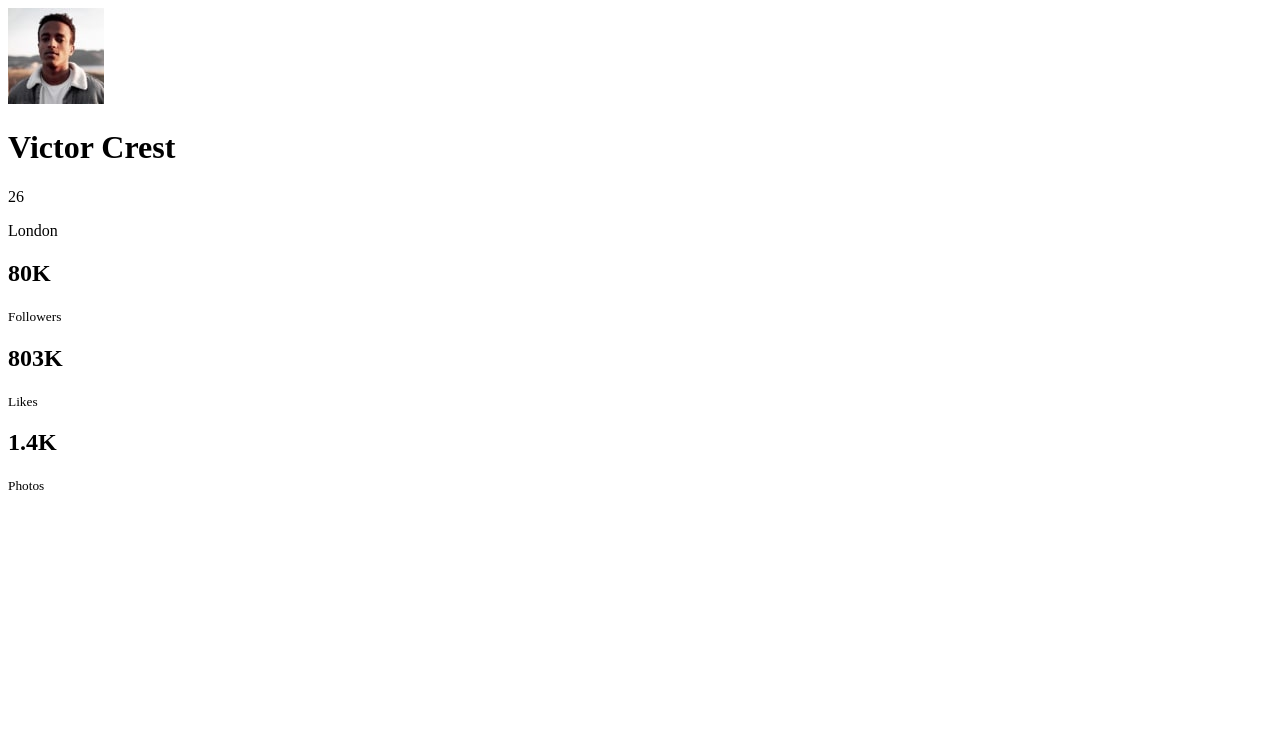
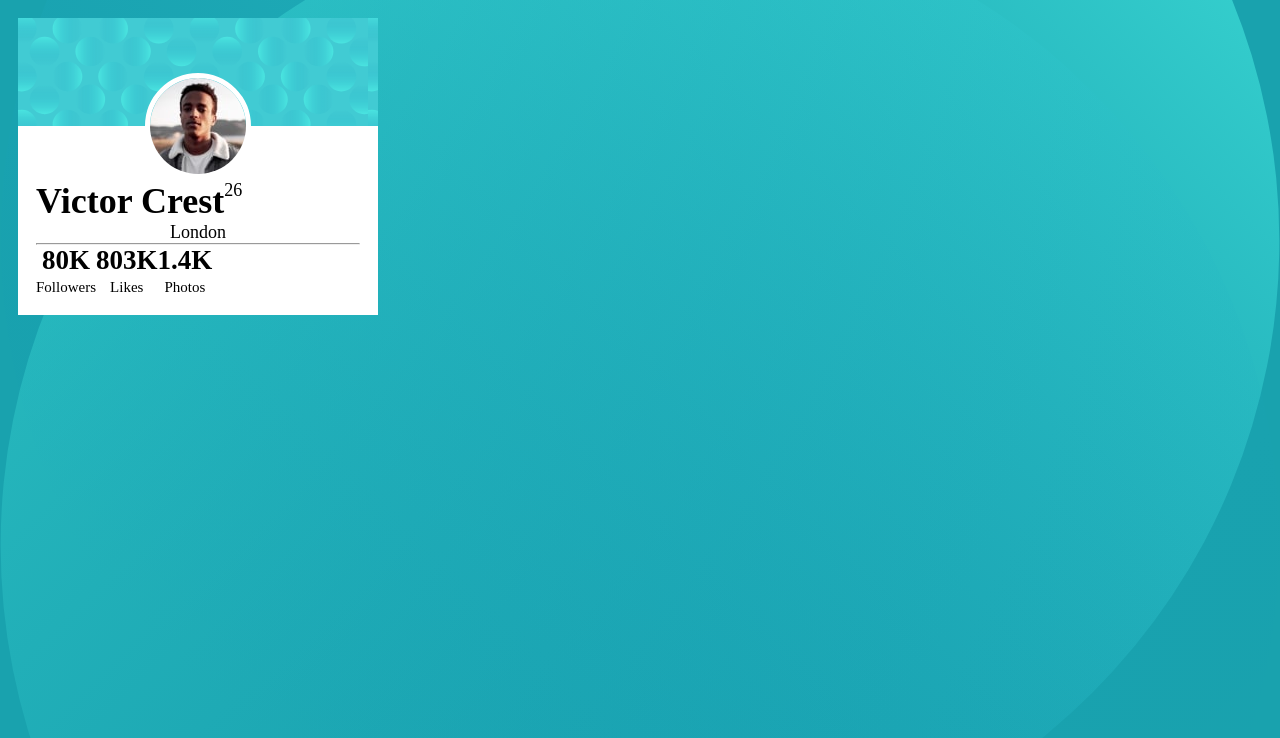
Before and after one commit to juan26468818/profile-card-component, a plain HTML site: page index.html in a window 1280 px wide. Drawn offline with Linux system fonts and the light colour scheme.

Commit message:
add styles and adjust movile bg

```diff
--- a/index.html
+++ b/index.html
@@ -10,15 +10,17 @@
 </head>
 <body>
     <main>
-        <div>
-            <img src="./img/image-victor.jpg">
+        <div class="top-card">
+            <img src="./img/image-victor.jpg" alt="Victors profile picture" class="profile-pic">
         </div>
-        <div>
+        <div class="bottom-card">
+            <div class="profile-info">
                 <h1>Victor Crest</h1>
                 <p>26</p>
             </div>
             <p>London</p>
-        <div>
+            <hr>
+            <div class="stats-container">
                 <div>
                     <h2>80K</h2>
                     <small>Followers</small>
@@ -32,6 +34,7 @@
                     <small>Photos</small>
                 </div>
             </div>
+        </div>
     </main>
 </body>
 </html>
--- a/main.css
+++ b/main.css
@@ -0,0 +1,53 @@
+*{
+    margin: 0;
+    padding: 0;
+    box-sizing: border-box;
+}
+html{
+    --Dark-cyan: hsl(185, 75%, 39%);
+    --Very-dark-desaturated-blue: hsl(229, 23%, 23%);
+    --Dark-grayish-blue: hsl(227, 10%, 46%);
+    --Dark-gray: hsl(0, 0%, 59%);
+    font-size: 18px;
+}
+body{
+    min-height: 100vh;
+    width: 100vw;
+    padding: 1rem;
+    background-color: var(--Dark-cyan);
+    background-image: url("./img/bg-pattern-bottom.svg"), url("./img/bg-pattern-top.svg");
+    background-repeat: no-repeat;
+    background-size: cover;
+    background-position: bottom -48vh right 148%, top -50vh left 146%;
+}
+main{
+    max-width: 20rem;
+    display: flex;
+    flex-direction: column;
+    text-align: center;
+    background-color: white;
+    text-align: center;
+}
+.top-card{
+    height: 6rem;
+    background-image: url("./img/bg-pattern-card.svg");
+    position: relative;
+    margin-bottom: 2rem;
+}
+.profile-pic{
+    position: absolute;
+    top: 100%;
+    left: 50%;
+    transform: translate(-50%, -50%);
+    border-radius: 50%;
+    border: 5px solid white;
+}
+.bottom-card{
+    padding: 1rem;
+}
+.profile-info{
+    display: flex;
+}
+.stats-container{
+    display: flex;
+}
```
Lines whose indentation alone changed are shown as unchanged.
